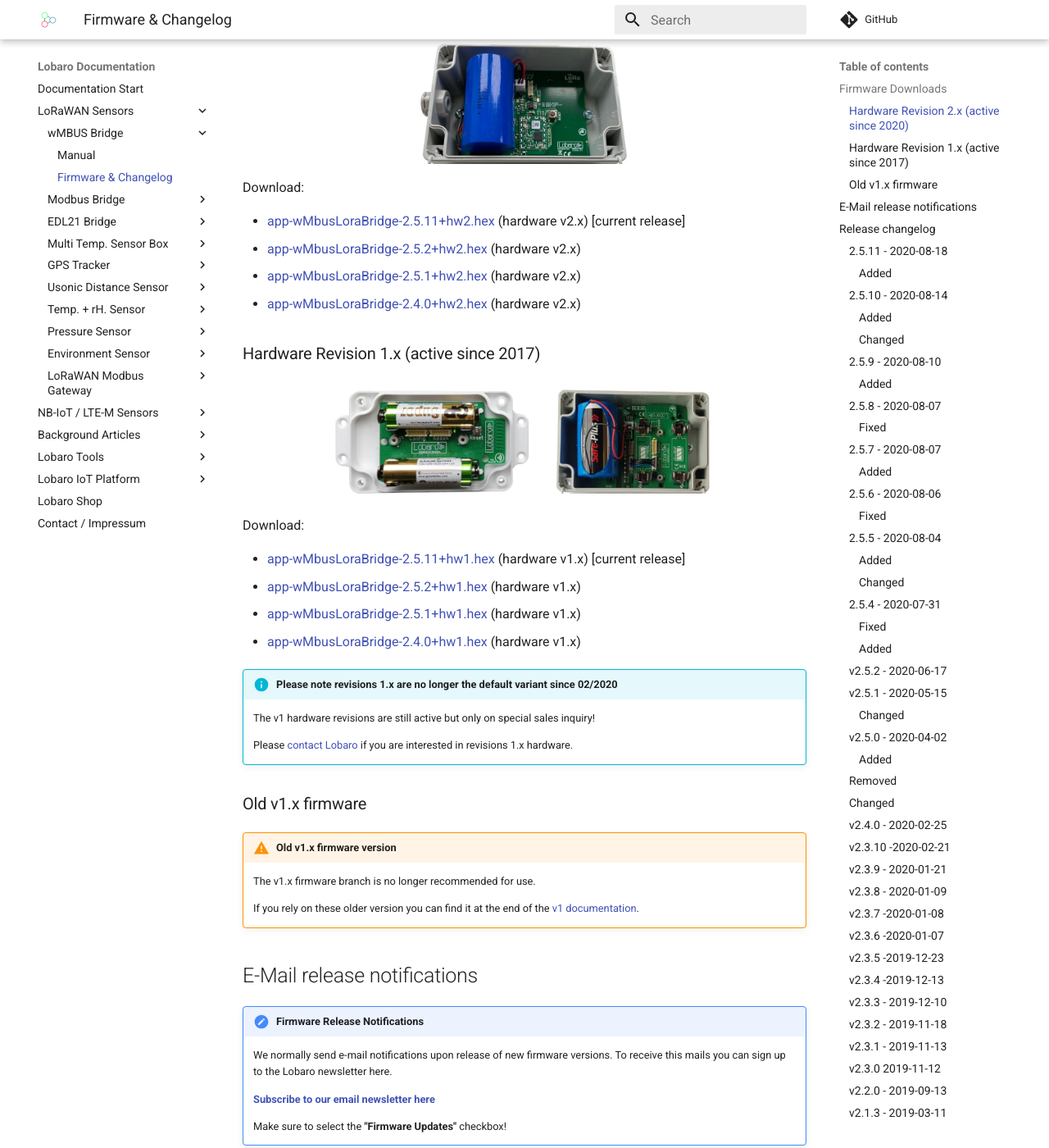
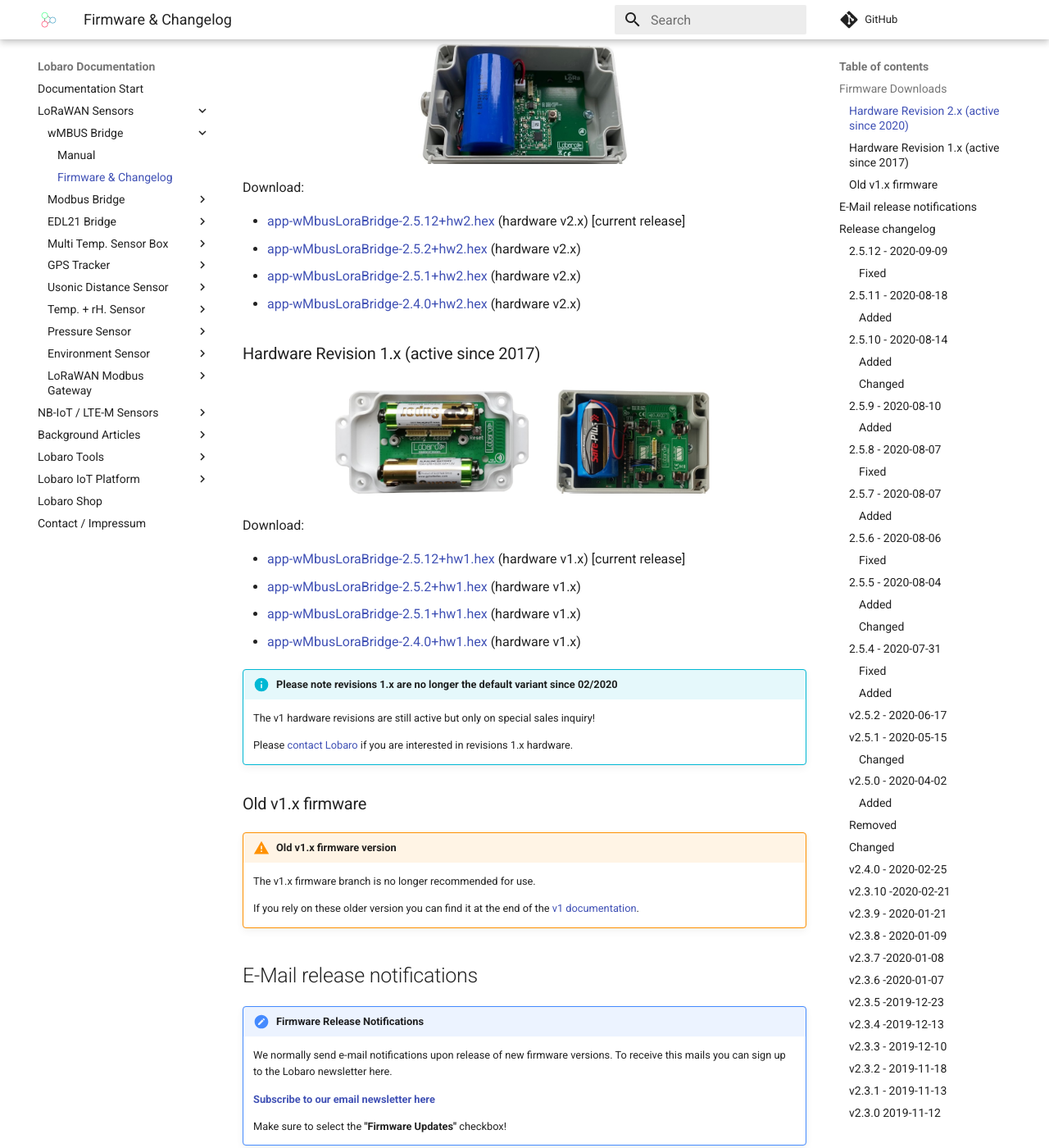
Before and after one commit to Lobaro/docs, an MkDocs documentation site: the page built from docs/lorawan-sensors/wmbus-lorawan/firmware.md, in a window 1280 px wide and 1400 px high, scrolled down 694 px. Shown: the whole window at 82% size. Built offline with MkDocs 1.6.1 and Material for MkDocs 9.7.7, drawn with Linux system fonts in a browser that asks for light colours; a script that is not in the unit is left out; comment, search, counter and statistics services are not loaded; some of the changed text lies outside the part shown.

Commit message:
release lorawan wmbus 2.5.12 (bugfix)

```diff
--- a/docs/lorawan-sensors/wmbus-lorawan/firmware.md
+++ b/docs/lorawan-sensors/wmbus-lorawan/firmware.md
@@ -1,6 +1,6 @@
 # Wireless mBUS over LoRaWAN Bridge
 
-The latest firmware version is **v2.5.2** *(since 2020-02-25)*
+The latest firmware version is **v2.5.12** *(since 2020-09-09)*
 
 !!! faq "Which firmware version am I using right now?"
     You can see the firmware version of your device by inspecting the USB log output in our PC maintenance tool. Or use the information
@@ -25,7 +25,7 @@
 
 Download:
 
-* [app-wMbusLoraBridge-2.5.11+hw2.hex](firmware/app-wMbusLoraBridge-2.5.11+hw2.hex) (hardware v2.x) [current release]
+* [app-wMbusLoraBridge-2.5.12+hw2.hex](firmware/app-wMbusLoraBridge-2.5.12+hw2.hex) (hardware v2.x) [current release]
 * [app-wMbusLoraBridge-2.5.2+hw2.hex](firmware/app-wMbusLoraBridge-2.5.2+hw2.hex) (hardware v2.x)
 * [app-wMbusLoraBridge-2.5.1+hw2.hex](firmware/app-wMbusLoraBridge-2.5.1+hw2.hex) (hardware v2.x)
 * [app-wMbusLoraBridge-2.4.0+hw2.hex](firmware/app-wMbusLoraBridge-2.4.0+hw2.hex) (hardware v2.x)
@@ -37,7 +37,7 @@
 
 Download:
 
-* [app-wMbusLoraBridge-2.5.11+hw1.hex](firmware/app-wMbusLoraBridge-2.5.11+hw1.hex) (hardware v1.x) [current release]
+* [app-wMbusLoraBridge-2.5.12+hw1.hex](firmware/app-wMbusLoraBridge-2.5.12+hw1.hex) (hardware v1.x) [current release]
 * [app-wMbusLoraBridge-2.5.2+hw1.hex](firmware/app-wMbusLoraBridge-2.5.2+hw1.hex) (hardware v1.x)
 * [app-wMbusLoraBridge-2.5.1+hw1.hex](firmware/app-wMbusLoraBridge-2.5.1+hw1.hex) (hardware v1.x)
 * [app-wMbusLoraBridge-2.4.0+hw1.hex](firmware/app-wMbusLoraBridge-2.4.0+hw1.hex) (hardware v1.x)
@@ -66,6 +66,10 @@
     Make sure to select the **"Firmware Updates"** checkbox!
 
 ## Release changelog
+
+### 2.5.12 - 2020-09-09
+#### Fixed
+- Fix possible OOM failure on complicated Cron Expressions.
 
 ### 2.5.11 - 2020-08-18
 #### Added
```
Also changed, not shown: 4 other files.
